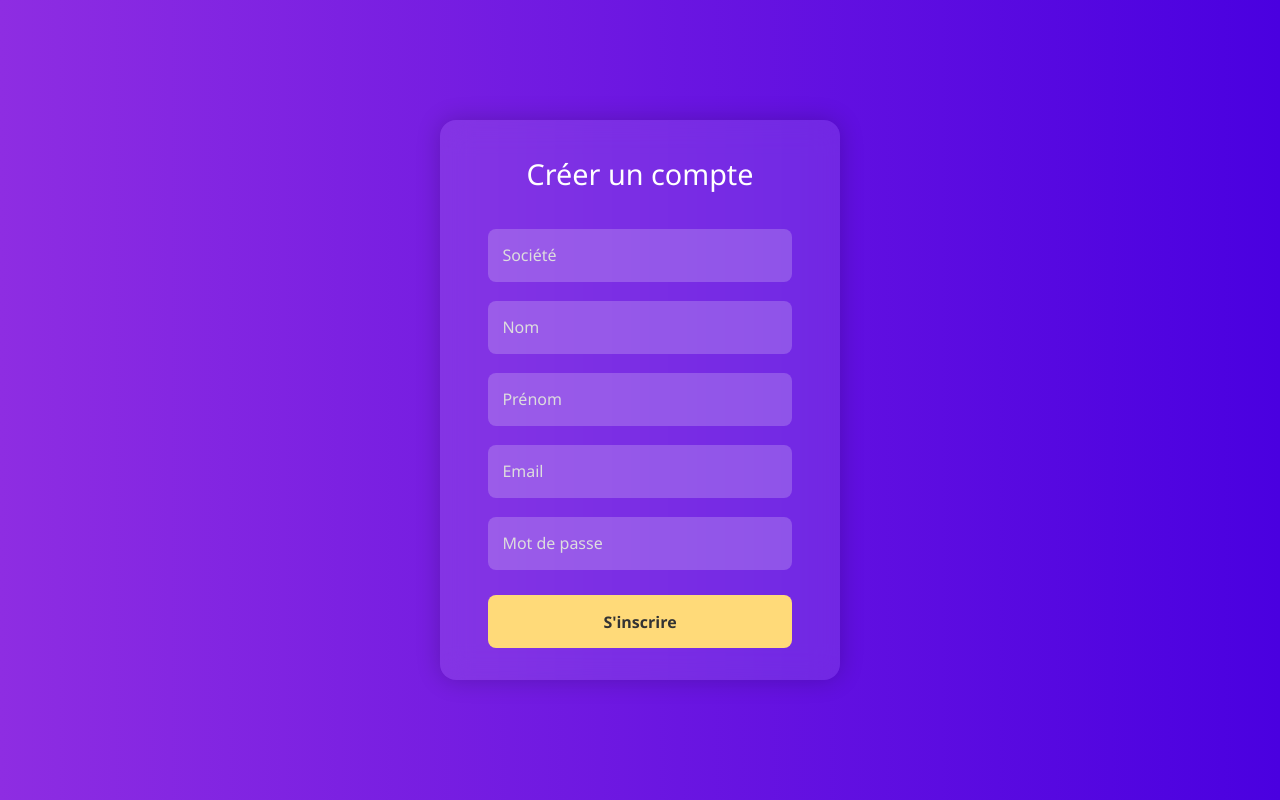
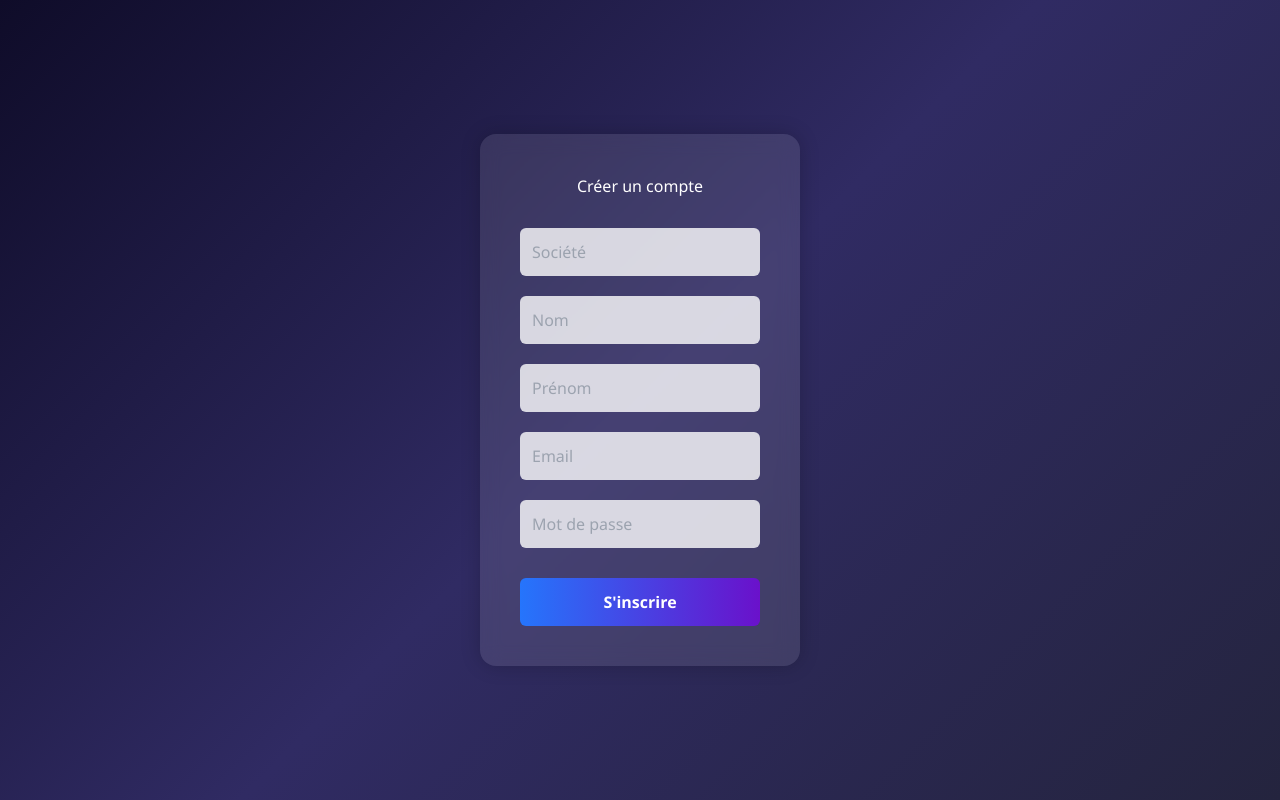
Before and after one commit to OneOffsas/OneOFFClaim, a React (Vite) app: page /register in a window 1280 px wide. Built offline with nearby package versions, Linux system fonts and the light colour scheme; the HTML template or start-up script is replaced by a standard one.

Commit message:
Update register.css

```diff
--- a/src/pages/register.css
+++ b/src/pages/register.css
@@ -1,70 +1,60 @@
 .register-container {
   min-height: 100vh;
-  background: linear-gradient(to right, #8e2de2, #4a00e0);
+  background: linear-gradient(135deg, #0f0c29, #302b63, #24243e);
   display: flex;
   justify-content: center;
   align-items: center;
-  padding: 2rem;
 }
 
 .register-form {
-  background-color: rgba(255, 255, 255, 0.1);
-  backdrop-filter: blur(15px);
-  padding: 2rem 3rem;
+  background: rgba(255, 255, 255, 0.1);
+  backdrop-filter: blur(10px);
   border-radius: 16px;
-  box-shadow: 0 0 25px rgba(0, 0, 0, 0.2);
-  max-width: 400px;
-  width: 100%;
+  padding: 40px;
+  display: flex;
+  flex-direction: column;
+  width: 320px;
+  box-shadow: 0 0 20px rgba(0,0,0,0.2);
+}
+
+.register-form h2 {
   text-align: center;
+  margin-bottom: 20px;
   color: white;
 }
 
-.register-form h2 {
-  margin-bottom: 1.5rem;
-  font-size: 1.8rem;
-}
-
 .register-form input {
-  width: 100%;
-  padding: 0.9rem;
-  margin: 0.6rem 0;
+  background: rgba(255, 255, 255, 0.8);
   border: none;
-  border-radius: 8px;
-  background: rgba(255, 255, 255, 0.2);
-  color: white;
-  font-size: 1rem;
-  transition: background 0.3s ease;
-}
-
-.register-form input::placeholder {
-  color: #ddd;
-}
-
-.register-form input:focus {
-  background: rgba(255, 255, 255, 0.3);
+  border-radius: 6px;
+  padding: 12px;
+  margin: 10px 0;
+  font-size: 16px;
   outline: none;
+  color: #000;
 }
 
 .register-form button {
-  margin-top: 1rem;
-  padding: 0.9rem 1.5rem;
-  background-color: #ffda79;
-  color: #333;
+  background: #6a11cb;
+  background: linear-gradient(to right, #2575fc, #6a11cb);
+  color: white;
+  padding: 12px;
+  margin-top: 20px;
+  border: none;
+  border-radius: 6px;
   font-weight: bold;
-  border: none;
-  border-radius: 8px;
+  font-size: 16px;
   cursor: pointer;
-  font-size: 1rem;
-  transition: background 0.3s ease;
-  width: 100%;
+  transition: 0.3s ease;
 }
 
 .register-form button:hover {
-  background-color: #ffd451;
+  opacity: 0.85;
 }
 
-.register-message {
-  margin-top: 1rem;
-  font-weight: bold;
-  font-size: 0.95rem;
+.message {
+  margin-top: 15px;
+  text-align: center;
+  font-size: 14px;
+  color: white;
 }
```
